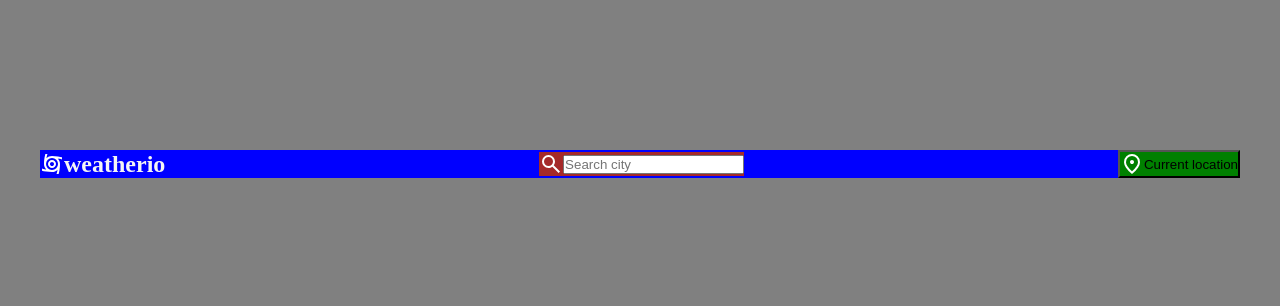
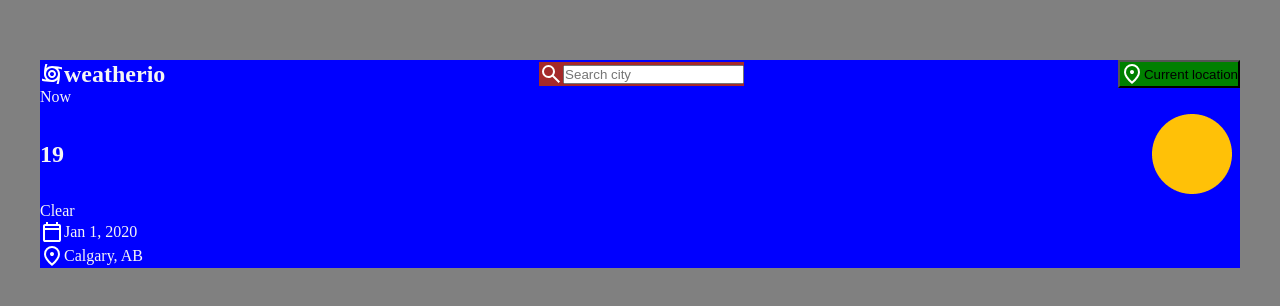
Before and after one commit to Konikelel/Weatherio, an Angular app in the folder angular/: page / in a window 1280 px wide. Shown: the part 236-542 px from the top of the page. Built offline with nearby package versions, Linux system fonts and the light colour scheme.

Commit message:
add todays-highlights component

```diff
--- a/angular/src/app/app.component.html
+++ b/angular/src/app/app.component.html
@@ -1 +1,7 @@
 <app-navbar />
+<div class="app-container">
+    <section class="first">
+        <app-todays-highlights />
+    </section>
+    <section class="second"></section>
+</div>
--- a/angular/src/app/app.component.ts
+++ b/angular/src/app/app.component.ts
@@ -1,11 +1,12 @@
 import { Component } from '@angular/core';
 import { NavbarComponent } from './navbar/navbar.component';
+import { TodaysHighlightsComponent } from './todays-highlights/todays-highlights.component';
 @Component({
     selector: 'app-root',
     standalone: true,
     templateUrl: './app.component.html',
     styleUrl: './app.component.css',
-    imports: [NavbarComponent],
+    imports: [NavbarComponent, TodaysHighlightsComponent],
 })
 export class AppComponent {
     title = 'weatherio';
--- /dev/null
+++ b/angular/src/app/todays-highlights/todays-highlights.component.html
@@ -0,0 +1,18 @@
+<p class="title">Now</p>
+<div class="weather">
+    <div class="weather-info">
+        <h2>19</h2>
+        <img src="assets/weather_icons/01d.png" alt="weather" />
+    </div>
+    <p>Clear</p>
+</div>
+<div class="location-date">
+    <div class="date">
+        <img src="assets/icons/calendar.svg" alt="date" />
+        <p>Jan 1, 2020</p>
+    </div>
+    <div class="location">
+        <img src="assets/icons/location.svg" alt="location" />
+        <p>Calgary, AB</p>
+    </div>
+</div>
--- /dev/null
+++ b/angular/src/app/todays-highlights/todays-highlights.component.scss
@@ -0,0 +1,24 @@
+:host {
+    display: flex;
+    flex-direction: column;
+    justify-content: center;
+}
+
+.weather-info {
+    display: flex;
+    flex-direction: row;
+    justify-content: space-between;
+    align-items: center;
+}
+
+.date {
+    display: flex;
+    justify-content: start;
+    align-items: center;
+}
+
+.location {
+    display: flex;
+    justify-content: start;
+    align-items: center;
+}
```
Also changed, not shown: angular/src/app/todays-highlights/todays-highlights.component.ts (added, +10 -0 lines).
